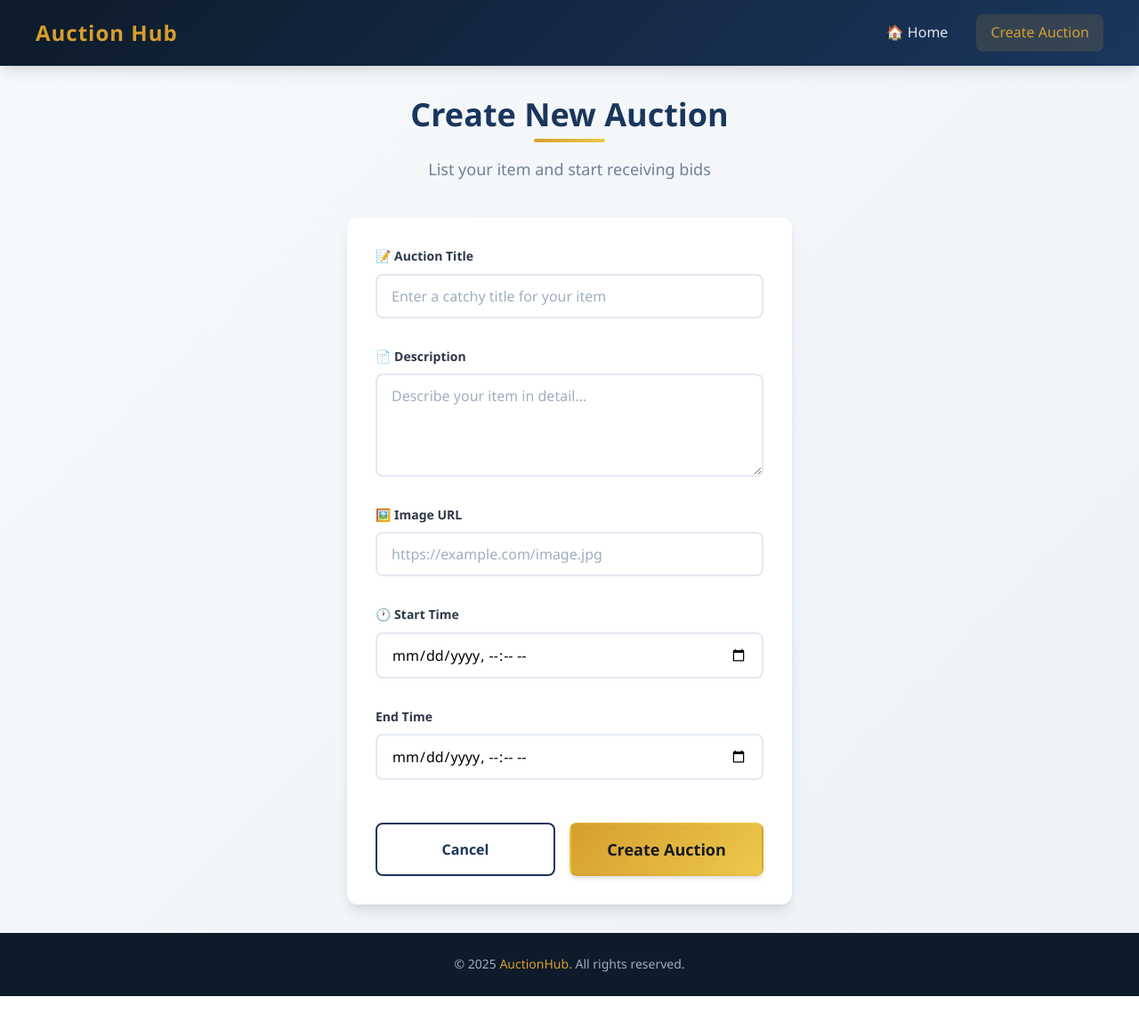
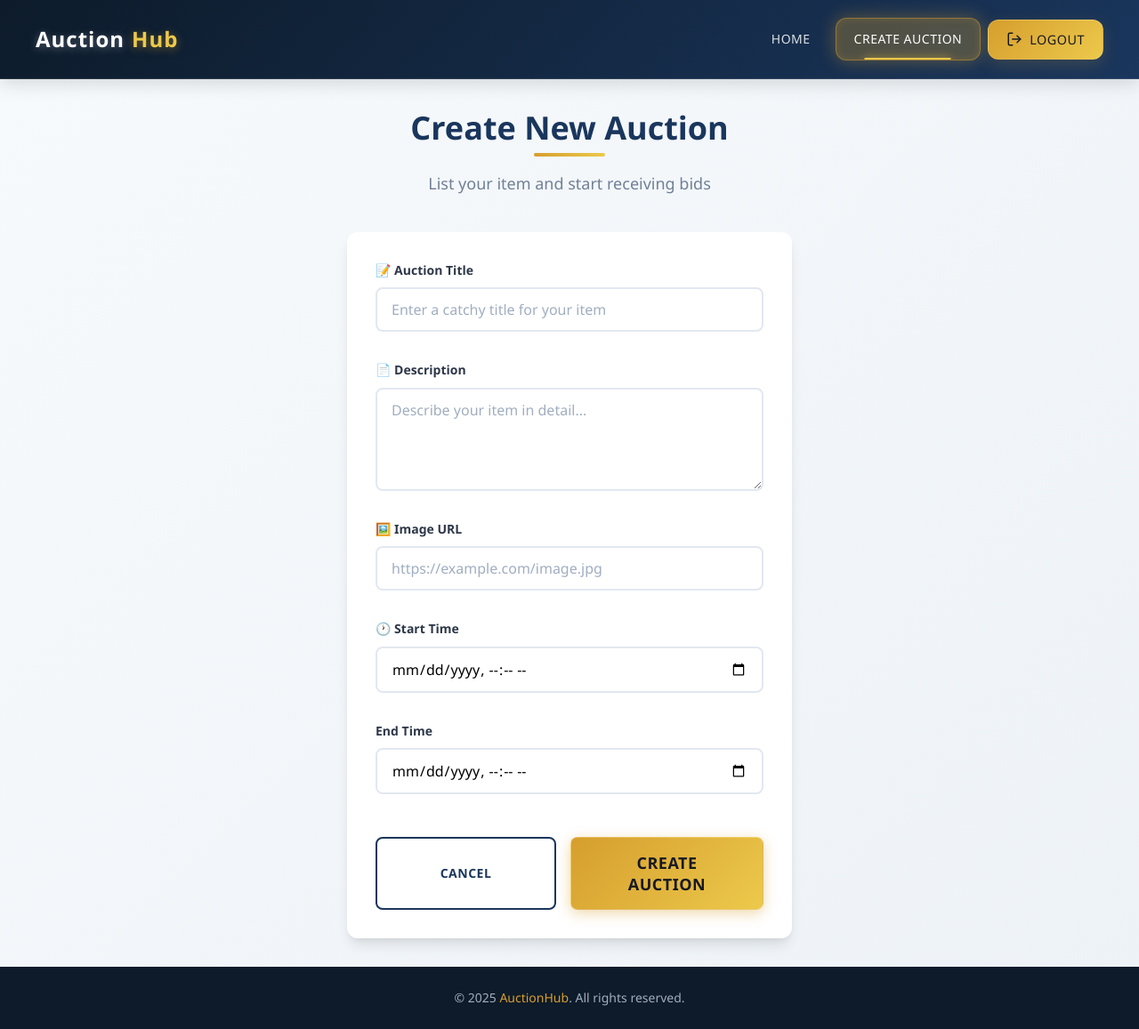
Before and after one commit to JissJanex/Auction, a React (Vite) app in the folder Auction_frontend/: page /createauction in a window 1280 px wide. Shown: the whole page at 89% size. Before the commit the page ends 1120 px from the top, so only its background shows below. Built offline with nearby package versions, Linux system fonts and the light colour scheme; sample sign-in values are in the browser's storage.

Commit message:
improved ui

```diff
--- a/Auction_frontend/src/App.jsx
+++ b/Auction_frontend/src/App.jsx
@@ -1,8 +1,10 @@
-import { Routes, Route } from "react-router-dom";
+import { Routes, Route, useNavigate } from "react-router-dom";
+import { useState } from "react";
 import { ToastContainer } from "react-toastify";
 import "react-toastify/dist/ReactToastify.css";
 import Header from "./components/Header";
 import Footer from "./components/Footer";
+import LogoutModal from "./components/LogoutModal";
 import AuctionPage from "./pages/AuctionPage";
 import CreateAuction from "./pages/CreateAuction";
 import AuctionDetails from "./pages/AuctionDetails";
@@ -10,9 +12,28 @@ import EndedAuctions from "./pages/EndedAuctions";
 import Login from "./pages/LoginSignup";
 
 function App() {
+  const navigate = useNavigate();
+  const [showLogoutModal, setShowLogoutModal] = useState(false);
+
+  const handleLogoutClick = () => {
+    setShowLogoutModal(true);
+  };
+
+  const handleConfirmLogout = () => {
+    localStorage.removeItem("token");
+    setShowLogoutModal(false);
+    navigate("/");
+    // Force header to re-check login state
+    window.dispatchEvent(new Event('storage'));
+  };
+
+  const handleCancelLogout = () => {
+    setShowLogoutModal(false);
+  };
+
   return (
     <div className="app-container">
-      <Header />
+      <Header onLogoutClick={handleLogoutClick} />
 
       {/* Main Content */}
       <main className="main-content">
@@ -39,6 +60,12 @@ function App() {
         pauseOnHover
         theme="colored"
       />
+
+      <LogoutModal
+        isOpen={showLogoutModal}
+        onConfirm={handleConfirmLogout}
+        onCancel={handleCancelLogout}
+      />
     </div>
   );
 }
--- a/Auction_frontend/src/components/Header.jsx
+++ b/Auction_frontend/src/components/Header.jsx
@@ -1,7 +1,25 @@
 import { Link, useLocation } from "react-router-dom";
+import { useState, useEffect } from "react";
 
-function Header() {
+function Header({ onLogoutClick }) {
   const location = useLocation();
+  const [isLoggedIn, setIsLoggedIn] = useState(false);
+
+  useEffect(() => {
+    // Check if token exists
+    const token = localStorage.getItem("token");
+    setIsLoggedIn(!!token);
+  }, [location]); // Re-check on route change
+
+  // Listen for storage events to update login state
+  useEffect(() => {
+    const handleStorageChange = () => {
+      const token = localStorage.getItem("token");
+      setIsLoggedIn(!!token);
+    };
+    window.addEventListener('storage', handleStorageChange);
+    return () => window.removeEventListener('storage', handleStorageChange);
+  }, []);
 
   return (
     <nav className="navbar">
@@ -16,7 +34,7 @@ function Header() {
             to="/"
             className={`nav-link ${location.pathname === '/' ? 'active' : ''}`}
           >
-            🏠 Home
+            Home
           </Link>
           <Link
             to="/createauction"
@@ -24,6 +42,28 @@ function Header() {
           >
             Create Auction
           </Link>
+          {isLoggedIn ? (
+            <button onClick={onLogoutClick} className="nav-link nav-btn">
+              <svg width="18" height="18" viewBox="0 0 24 24" fill="none" stroke="currentColor" strokeWidth="2" strokeLinecap="round" strokeLinejoin="round">
+                <path d="M9 21H5a2 2 0 0 1-2-2V5a2 2 0 0 1 2-2h4"></path>
+                <polyline points="16 17 21 12 16 7"></polyline>
+                <line x1="21" y1="12" x2="9" y2="12"></line>
+              </svg>
+              Logout
+            </button>
+          ) : (
+            <Link
+              to="/login"
+              className={`nav-link nav-btn ${location.pathname === '/login' ? 'active' : ''}`}
+            >
+              <svg width="16" height="16" viewBox="0 0 24 24" fill="none" stroke="currentColor" strokeWidth="2" strokeLinecap="round" strokeLinejoin="round" aria-hidden="true">
+                <path d="M15 3h4a2 2 0 0 1 2 2v14a2 2 0 0 1-2 2h-4"></path>
+                <polyline points="10 17 15 12 10 7"></polyline>
+                <line x1="15" y1="12" x2="3" y2="12"></line>
+              </svg>
+              Login
+            </Link>
+          )}
         </div>
       </div>
     </nav>
--- /dev/null
+++ b/Auction_frontend/src/components/LogoutModal.jsx
@@ -0,0 +1,31 @@
+function LogoutModal({ isOpen, onConfirm, onCancel }) {
+  if (!isOpen) return null;
+
+  return (
+    <div className="modal-overlay" onClick={onCancel}>
+      <div className="modal-content" onClick={(e) => e.stopPropagation()}>
+        <div className="modal-icon">
+          <svg width="48" height="48" viewBox="0 0 24 24" fill="none" stroke="currentColor" strokeWidth="2" strokeLinecap="round" strokeLinejoin="round">
+            <path d="M9 21H5a2 2 0 0 1-2-2V5a2 2 0 0 1 2-2h4"></path>
+            <polyline points="16 17 21 12 16 7"></polyline>
+            <line x1="21" y1="12" x2="9" y2="12"></line>
+          </svg>
+        </div>
+        <h2 className="modal-title">Confirm Logout</h2>
+        <p className="modal-message">
+          Are you sure you want to logout? You'll need to sign in again to access your account.
+        </p>
+        <div className="modal-actions">
+          <button onClick={onCancel} className="btn btn-outline modal-btn-cancel">
+            Cancel
+          </button>
+          <button onClick={onConfirm} className="btn btn-accent modal-btn-confirm">
+            Yes, Logout
+          </button>
+        </div>
+      </div>
+    </div>
+  );
+}
+
+export default LogoutModal;
--- a/Auction_frontend/src/styles/global.css
+++ b/Auction_frontend/src/styles/global.css
@@ -83,14 +83,16 @@ h3 {
   flex-direction: column;
 }
 
-/* Navbar Styles */
+/* Navbar Styles - Enhanced */
 .navbar {
   background: linear-gradient(135deg, var(--primary-dark) 0%, var(--primary) 100%);
-  padding: var(--space-4) var(--space-8);
-  box-shadow: var(--shadow-lg);
+  padding: var(--space-5) var(--space-8);
+  box-shadow: 0 4px 20px rgba(0, 0, 0, 0.15);
   position: sticky;
   top: 0;
   z-index: 100;
+  backdrop-filter: blur(10px);
+  border-bottom: 1px solid rgba(255, 255, 255, 0.1);
 }
 
 .navbar-content {
@@ -105,6 +107,12 @@ h3 {
   display: flex;
   align-items: center;
   gap: var(--space-3);
+  position: relative;
+  transition: transform var(--transition-fast);
+}
+
+.navbar-brand:hover {
+  transform: translateY(-2px);
 }
 
 .navbar-logo {
@@ -112,33 +120,123 @@ h3 {
   font-weight: 700;
   color: var(--white);
   letter-spacing: 1px;
+  display: flex;
+  align-items: center;
+  gap: var(--space-2);
 }
 
-.navbar-logo span {
-  color: var(--accent);
+.navbar-logo span:first-child {
+  color: var(--white);
+  text-shadow: 0 2px 10px rgba(255, 255, 255, 0.3);
+}
+
+.navbar-logo span:last-child {
+  color: var(--accent-light);
+  text-shadow: 0 2px 10px rgba(214, 158, 46, 0.5);
 }
 
 .navbar-nav {
   display: flex;
-  gap: var(--space-4);
+  gap: var(--space-2);
+  align-items: center;
 }
 
 .nav-link {
-  color: var(--gray-200);
+  color: rgba(255, 255, 255, 0.85);
   font-weight: 500;
-  padding: var(--space-2) var(--space-4);
-  border-radius: var(--radius-md);
-  transition: all var(--transition-fast);
+  font-size: var(--font-size-sm);
+  padding: var(--space-3) var(--space-5);
+  border-radius: var(--radius-lg);
+  transition: all var(--transition-normal);
+  position: relative;
+  overflow: hidden;
+  text-transform: uppercase;
+  letter-spacing: 0.5px;
+}
+
+.nav-link::before {
+  content: '';
+  position: absolute;
+  top: 0;
+  left: -100%;
+  width: 100%;
+  height: 100%;
+  background: linear-gradient(90deg, transparent, rgba(255, 255, 255, 0.2), transparent);
+  transition: left 0.5s;
+}
+
+.nav-link:hover::before {
+  left: 100%;
 }
 
 .nav-link:hover {
   color: var(--white);
-  background: rgba(255, 255, 255, 0.1);
+  background: rgba(255, 255, 255, 0.15);
+  transform: translateY(-2px);
+  box-shadow: 0 4px 12px rgba(0, 0, 0, 0.2);
 }
 
 .nav-link.active {
-  color: var(--accent);
-  background: rgba(214, 158, 46, 0.15);
+  color: var(--white);
+  background: rgba(214, 158, 46, 0.3);
+  box-shadow: 0 0 20px rgba(214, 158, 46, 0.4), inset 0 0 10px rgba(214, 158, 46, 0.2);
+  border: 1px solid rgba(214, 158, 46, 0.5);
+}
+
+.nav-link.active::after {
+  content: '';
+  position: absolute;
+  bottom: 0;
+  left: 50%;
+  transform: translateX(-50%);
+  width: 60%;
+  height: 2px;
+  background: var(--accent-light);
+  box-shadow: 0 0 10px var(--accent-light);
+}
+
+.nav-btn {
+  background: linear-gradient(135deg, var(--accent) 0%, var(--accent-light) 100%);
+  border: 1px solid rgba(255, 255, 255, 0.12);
+  cursor: pointer;
+  font-family: inherit;
+  font-size: 0.9rem;
+  box-shadow: 0 6px 18px rgba(214, 158, 46, 0.18);
+  transition: all 0.28s cubic-bezier(0.4, 0, 0.2, 1);
+  position: relative;
+  overflow: hidden;
+  display: flex;
+  align-items: center;
+  gap: 0.5rem;
+  color: var(--gray-900);
+}
+
+.nav-btn::after {
+  content: '';
+  position: absolute;
+  top: 0;
+  left: -100%;
+  width: 100%;
+  height: 100%;
+  background: linear-gradient(90deg, transparent, rgba(255, 255, 255, 0.18), transparent);
+  transition: left 0.45s ease;
+}
+
+.nav-btn:hover::after {
+  left: 100%;
+}
+
+.nav-btn:hover {
+  background: linear-gradient(135deg, var(--accent-light) 0%, var(--accent) 100%);
+  box-shadow: 0 10px 40px rgba(214, 158, 46, 0.22), 0 0 20px rgba(214, 158, 46, 0.08);
+  transform: translateY(-2px) scale(1.03);
+  border-color: rgba(255, 255, 255, 0.18);
+  color: var(--gray-900);
+}
+
+.nav-btn:active {
+  transform: translateY(0) scale(0.98);
+  box-shadow: 0 6px 18px rgba(214, 158, 46, 0.16);
 }
 
 /* Main Content */
@@ -204,7 +302,7 @@ h3 {
   margin-top: var(--space-4);
 }
 
-/* Button Styles */
+/* Button Styles - Enhanced */
 .btn {
   display: inline-flex;
   align-items: center;
@@ -213,58 +311,103 @@ h3 {
   padding: var(--space-3) var(--space-6);
   font-weight: 600;
   border-radius: var(--radius-md);
-  transition: all var(--transition-fast);
+  transition: all 0.3s cubic-bezier(0.4, 0, 0.2, 1);
   cursor: pointer;
   border: 2px solid transparent;
+  position: relative;
+  overflow: hidden;
+  text-transform: uppercase;
+  letter-spacing: 0.5px;
+  font-size: var(--font-size-sm);
+}
+
+.btn::before {
+  content: '';
+  position: absolute;
+  top: 50%;
+  left: 50%;
+  width: 0;
+  height: 0;
+  border-radius: 50%;
+  background: rgba(255, 255, 255, 0.3);
+  transform: translate(-50%, -50%);
+  transition: width 0.6s, height 0.6s;
+}
+
+.btn:hover::before {
+  width: 300px;
+  height: 300px;
 }
 
 .btn-primary {
   background: linear-gradient(135deg, var(--primary) 0%, var(--primary-light) 100%);
   color: var(--white);
-  box-shadow: var(--shadow-md);
+  box-shadow: 0 4px 15px rgba(45, 55, 72, 0.4);
+  border: 1px solid rgba(255, 255, 255, 0.1);
 }
 
 .btn-primary:hover {
   background: linear-gradient(135deg, var(--primary-light) 0%, var(--primary) 100%);
-  transform: translateY(-2px);
-  box-shadow: var(--shadow-lg);
+  transform: translateY(-3px) scale(1.02);
+  box-shadow: 0 8px 25px rgba(45, 55, 72, 0.5);
 }
 
 .btn-primary:active {
-  transform: translateY(0);
+  transform: translateY(-1px) scale(0.98);
+  box-shadow: 0 4px 15px rgba(45, 55, 72, 0.4);
 }
 
 .btn-accent {
   background: linear-gradient(135deg, var(--accent) 0%, var(--accent-light) 100%);
   color: var(--gray-900);
-  box-shadow: var(--shadow-md);
+  box-shadow: 0 4px 15px rgba(214, 158, 46, 0.4);
+  border: 1px solid rgba(255, 255, 255, 0.2);
 }
 
 .btn-accent:hover {
   background: linear-gradient(135deg, var(--accent-light) 0%, var(--accent) 100%);
-  transform: translateY(-2px);
-  box-shadow: var(--shadow-lg);
+  transform: translateY(-3px) scale(1.02);
+  box-shadow: 0 8px 25px rgba(214, 158, 46, 0.6), 0 0 20px rgba(214, 158, 46, 0.3);
+}
+
+.btn-accent:active {
+  transform: translateY(-1px) scale(0.98);
 }
 
 .btn-outline {
   background: transparent;
   color: var(--primary);
   border: 2px solid var(--primary);
+  box-shadow: 0 0 0 rgba(45, 55, 72, 0);
+  transition: all 0.3s cubic-bezier(0.4, 0, 0.2, 1);
 }
 
 .btn-outline:hover {
   background: var(--primary);
   color: var(--white);
+  transform: translateY(-3px) scale(1.02);
+  box-shadow: 0 8px 25px rgba(45, 55, 72, 0.4);
+}
+
+.btn-outline:active {
+  transform: translateY(-1px) scale(0.98);
 }
 
 .btn-success {
   background: linear-gradient(135deg, var(--success) 0%, var(--success-light) 100%);
   color: var(--white);
+  box-shadow: 0 4px 15px rgba(72, 187, 120, 0.4);
+  border: 1px solid rgba(255, 255, 255, 0.1);
 }
 
 .btn-success:hover {
-  transform: translateY(-2px);
-  box-shadow: var(--shadow-lg);
+  background: linear-gradient(135deg, var(--success-light) 0%, var(--success) 100%);
+  transform: translateY(-3px) scale(1.02);
+  box-shadow: 0 8px 25px rgba(72, 187, 120, 0.6), 0 0 20px rgba(72, 187, 120, 0.3);
+}
+
+.btn-success:active {
+  transform: translateY(-1px) scale(0.98);
 }
 
 .btn-lg {
@@ -281,6 +424,12 @@ h3 {
   opacity: 0.6;
   cursor: not-allowed;
   transform: none !important;
+  box-shadow: none !important;
+}
+
+.btn:disabled:hover::before {
+  width: 0;
+  height: 0;
 }
 
 /* Full-width button helper for Links */
@@ -1326,3 +1475,118 @@ h3 {
     padding: var(--space-6);
   }
 }
+
+/* Logout Confirmation Modal */
+.modal-overlay {
+  position: fixed;
+  top: 0;
+  left: 0;
+  right: 0;
+  bottom: 0;
+  background: rgba(0, 0, 0, 0.6);
+  backdrop-filter: blur(8px);
+  display: flex;
+  align-items: center;
+  justify-content: center;
+  z-index: 1000;
+  animation: fadeIn 0.2s ease-out;
+}
+
+@keyframes fadeIn {
+  from {
+    opacity: 0;
+  }
+  to {
+    opacity: 1;
+  }
+}
+
+.modal-content {
+  background: var(--white);
+  border-radius: var(--radius-lg);
+  padding: var(--space-8);
+  max-width: 440px;
+  width: 90%;
+  box-shadow: 0 20px 60px rgba(0, 0, 0, 0.3);
+  animation: slideUp 0.3s ease-out;
+  position: relative;
+}
+
+@keyframes slideUp {
+  from {
+    opacity: 0;
+    transform: translateY(20px) scale(0.95);
+  }
+  to {
+    opacity: 1;
+    transform: translateY(0) scale(1);
+  }
+}
+
+.modal-icon {
+  width: 80px;
+  height: 80px;
+  margin: 0 auto var(--space-6);
+  background: linear-gradient(135deg, var(--accent) 0%, var(--accent-light) 100%);
+  border-radius: 50%;
+  display: flex;
+  align-items: center;
+  justify-content: center;
+  color: var(--gray-900);
+  box-shadow: 0 8px 24px rgba(214, 158, 46, 0.3);
+}
+
+.modal-title {
+  font-size: var(--font-size-2xl);
+  font-weight: 700;
+  color: var(--primary);
+  text-align: center;
+  margin-bottom: var(--space-4);
+}
+
+.modal-message {
+  font-size: var(--font-size-base);
+  color: var(--gray-600);
+  text-align: center;
+  line-height: 1.6;
+  margin-bottom: var(--space-8);
+}
+
+.modal-actions {
+  display: flex;
+  gap: var(--space-4);
+  justify-content: center;
+}
+
+.modal-btn-cancel,
+.modal-btn-confirm {
+  flex: 1;
+  min-width: 120px;
+}
+
+.modal-btn-cancel {
+  background: transparent;
+  color: var(--gray-700);
+  border-color: var(--gray-300);
+}
+
+.modal-btn-cancel:hover {
+  background: var(--gray-100);
+  color: var(--gray-800);
+  border-color: var(--gray-400);
+}
+
+@media (max-width: 568px) {
+  .modal-content {
+    padding: var(--space-6);
+  }
+
+  .modal-actions {
+    flex-direction: column;
+  }
+
+  .modal-btn-cancel,
+  .modal-btn-confirm {
+    width: 100%;
+  }
+}
```
Also changed, not shown: 1 other file (tests, documents, lock files or other folders).
